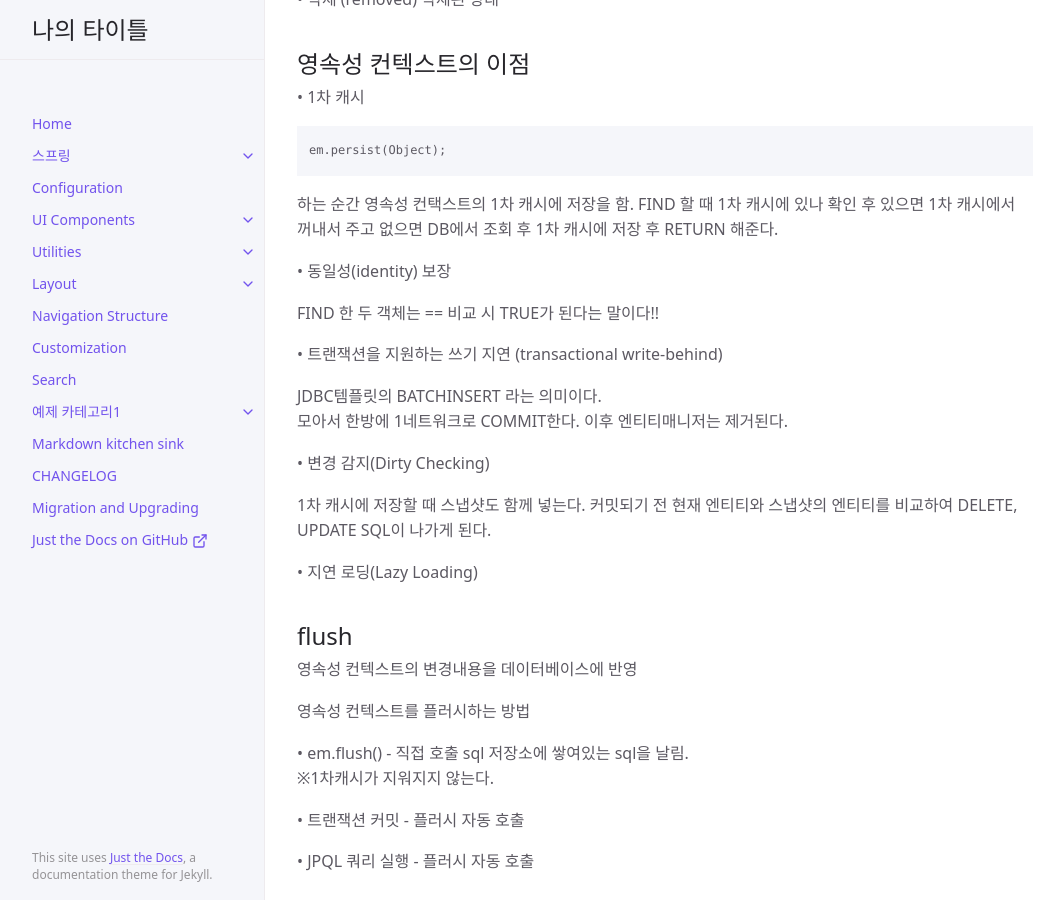
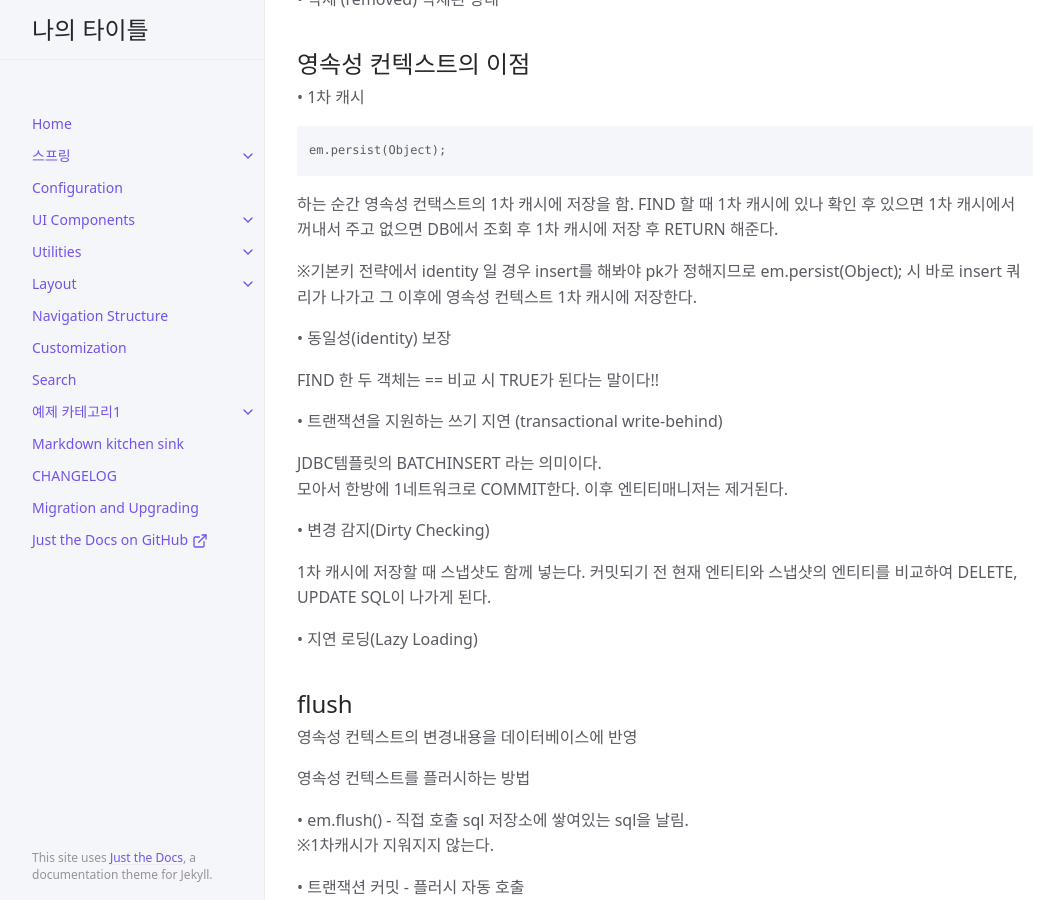
Before and after one commit to wlghks453/wlghks453.github.io, a Jekyll site: the page built from docs/spring/JPA-1.md, in a window 1280 px wide and 900 px high, scrolled down 953 px. Shown: the whole window, without its empty margins (107-1157 px from the left). Built offline with Jekyll 4.4.1, drawn with Linux system fonts in a browser that asks for light colours; cached includes are drawn as plain includes.

Commit message:
Update JPA-1.md

```diff
--- a/docs/spring/JPA-1.md
+++ b/docs/spring/JPA-1.md
@@ -59,6 +59,9 @@ em.persist(Object);
 FIND 할 때 1차 캐시에 있나 확인 후 있으면 1차 캐시에서 꺼내서 주고
 없으면 DB에서 조회 후 1차 캐시에 저장 후 RETURN 해준다.
 
+※기본키 전략에서 identity 일 경우  insert를 해봐야 pk가 정해지므로
+em.persist(Object); 시 바로 insert 쿼리가 나가고 그 이후에 영속성 컨텍스트 1차 캐시에 저장한다.
+
 • 동일성(identity) 보장
 
 FIND 한 두 객체는 == 비교 시 TRUE가 된다는 말이다!!
```
